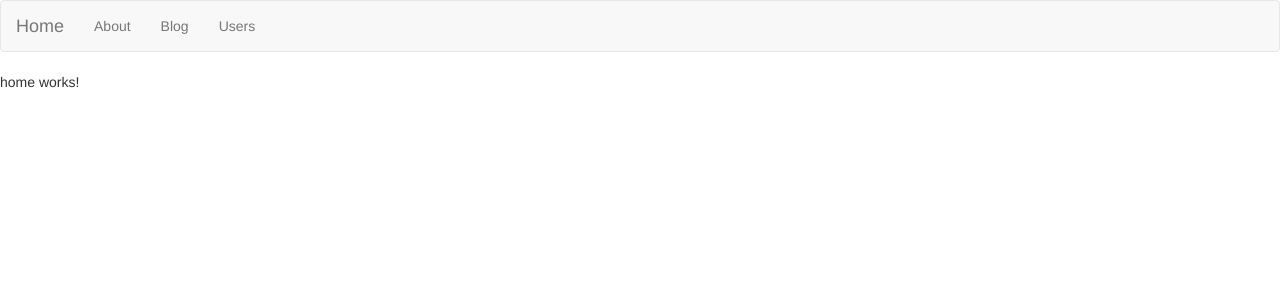
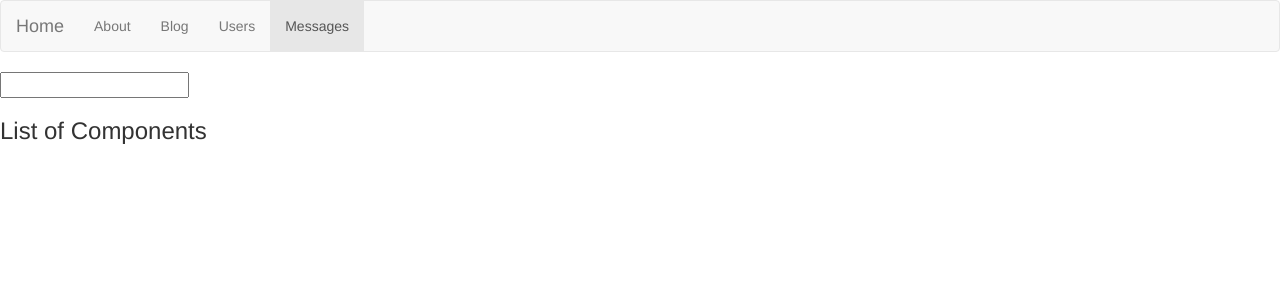
Before and after one commit to MrTato/Angular-9-Masterclass-with-TypeScript-Firebase-Material, an Angular app in the folder MYFIRSTANGULARSAPP/: page /messages in a window 1280 px wide. Before the commit this address led to /home. Shown: the top 300 px of the page. Built offline with nearby package versions, Linux system fonts and the light colour scheme.

Commit message:
53.2 CanDeactivate Guard in Angular: Adding MessageListComponent to the header

```diff
--- a/MYFIRSTANGULARSAPP/src/app/app-routing.module.ts
+++ b/MYFIRSTANGULARSAPP/src/app/app-routing.module.ts
@@ -1,3 +1,4 @@
+import { MessageListComponent } from './components/message-list/message-list.component';
 import { AuthGuard } from './guards/auth/auth.guard';
 import { UserDetailsComponent } from './components/user-details/user-details.component';
 import { UsersComponent } from './components/users/users.component';
@@ -24,6 +25,7 @@ const appRoutes: Routes = [
       // { path: '', component: PlaceholderComponent }
     ]
   },
+  { path: 'messages', component: MessageListComponent },
   { path: '**', redirectTo: '/home', pathMatch: 'full' }
 ];
 
--- a/MYFIRSTANGULARSAPP/src/app/components/header/header.component.html
+++ b/MYFIRSTANGULARSAPP/src/app/components/header/header.component.html
@@ -17,6 +17,7 @@
         <li routerLinkActive="active"><a routerLink="/about">About</a></li>
         <li routerLinkActive="active"><a routerLink="/blog">Blog</a></li>
         <li routerLinkActive="active"><a routerLink="/users">Users</a></li>
+        <li routerLinkActive="active"><a routerLink="/messages">Messages</a></li>
       </ul>
     </div><!-- /.navbar-collapse -->
   </div><!-- /.container-fluid -->
--- a/MYFIRSTANGULARSAPP/src/app/components/message/message.component.html
+++ b/MYFIRSTANGULARSAPP/src/app/components/message/message.component.html
@@ -1,3 +1,3 @@
 <div *ngIf="message">
-  {{ message }} | <span class="glyphicon glyphicon-trash" (click)="delete()">Delete</span>
+  {{ message }} | <span class="glyphicon glyphicon-trash" (click)="delete()"></span>
 </div>
```
